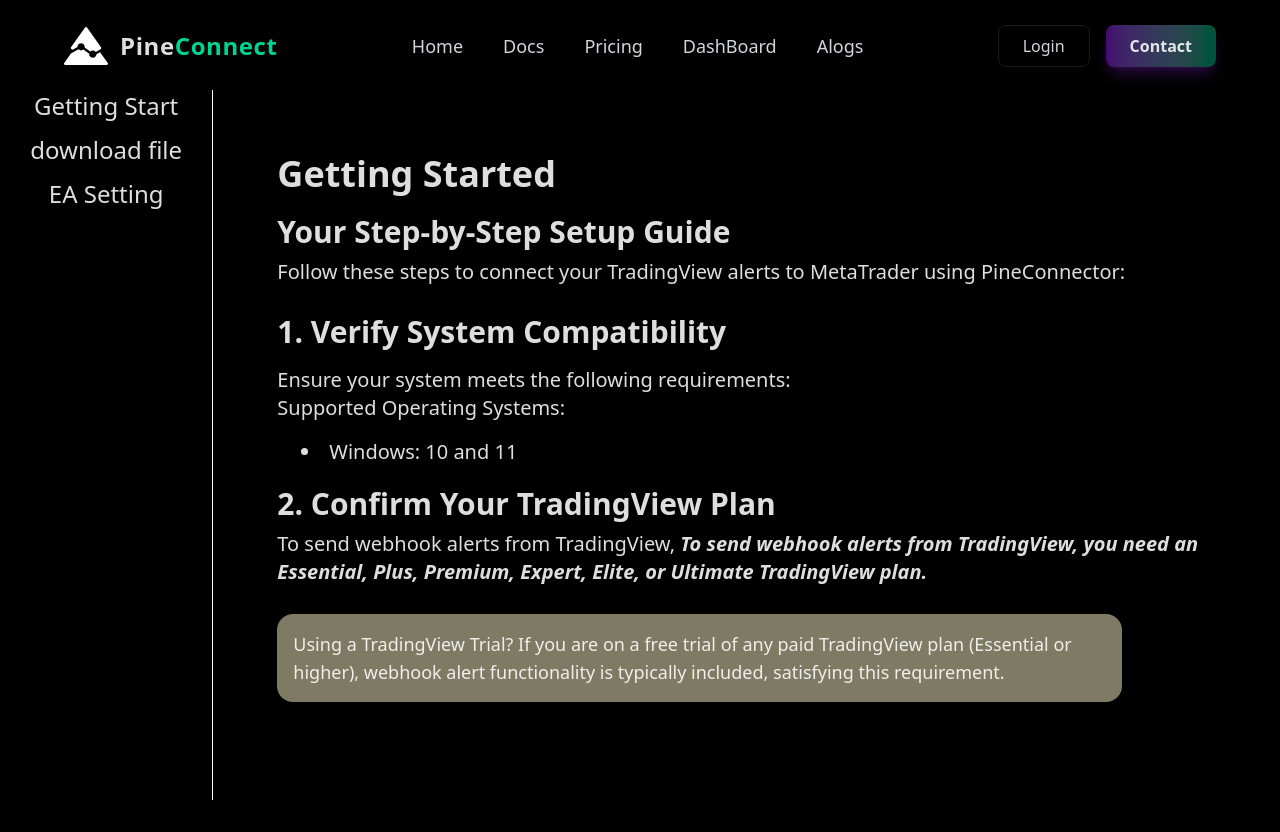
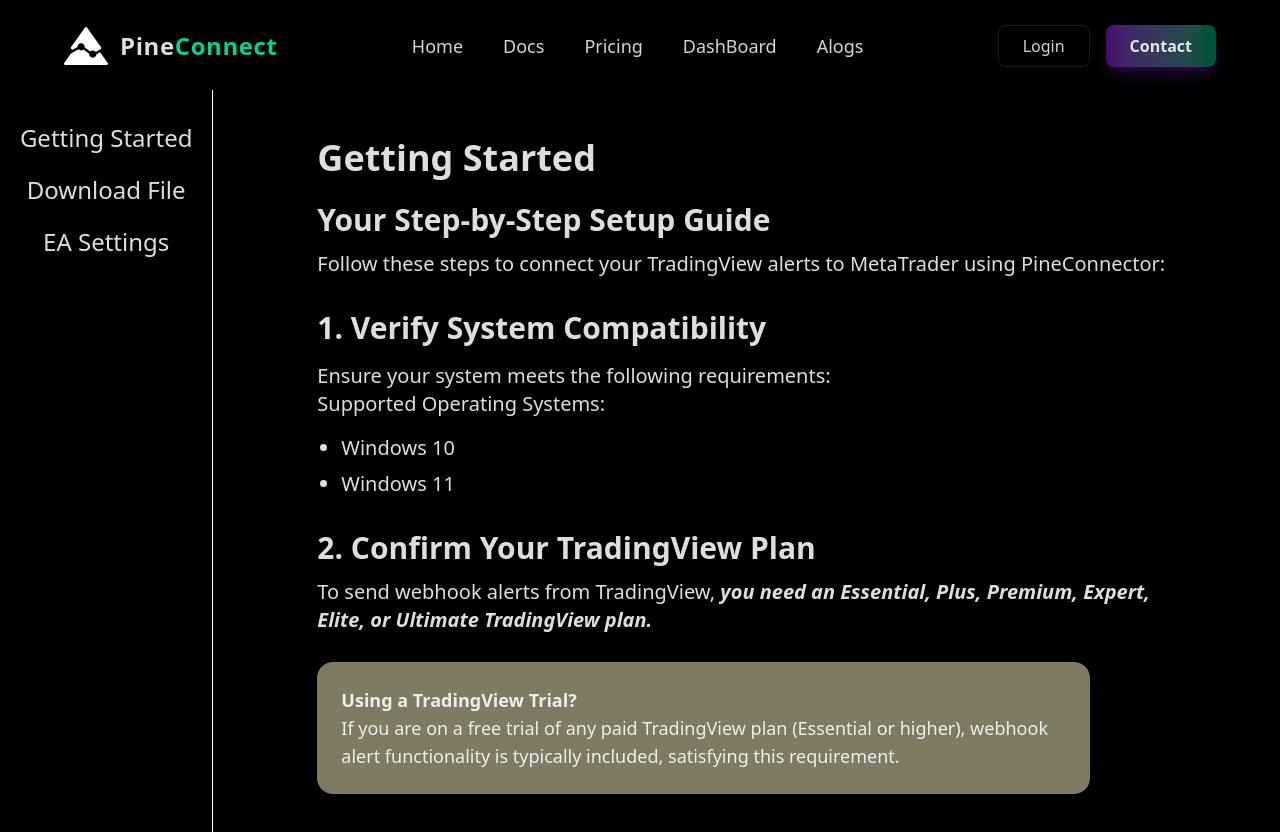
Before and after one commit to MANPREET-LAMBA/pineconnect, a React (Vite) app in the folder BridegeFrontend/: page /document in a window 1280 px wide. Shown: the top 832 px of the page. Before the commit the page ends 800 px from the top, so only its background shows below. Built offline with nearby package versions, Linux system fonts and the light colour scheme.

Commit message:
frontend change

```diff
--- a/BridegeFrontend/src/component/Docs.jsx
+++ b/BridegeFrontend/src/component/Docs.jsx
@@ -4,18 +4,88 @@
 import Working from "./Working";
 
 export default function Docs() {
-    const [set , sethandler] = useState("start");
+    const [activeTab, setActiveTab] = useState("start");
+    const [isMenuOpen, setIsMenuOpen] = useState(false);
+
+    const handleTabChange = (tab) => {
+        setActiveTab(tab);
+        setIsMenuOpen(false);
+    };
+
     return (
-        <div className=" grid grid-cols-6 w-full h-screen md:pt-[7%]">
-            <div className="row-span-1 border-r border-white  flex flex-col items-center gap-3 text-2xl">
-                <a href="" onClick={()=>{sethandler("Start")}}>Getting Start</a>
-                <a href="" onClick={()=>{sethandler("download")}}>download file</a>
-                <a href="">EA Setting</a>
+        <div className="w-full min-h-screen pt-16 md:pt-[7%]">
+
+            {/* Mobile Header */}
+            <div className="md:hidden flex items-center justify-between px-4 py-3 border-b border-white">
+                <h1 className="text-xl font-bold">Documentation</h1>
+
+                <button
+                    onClick={() => setIsMenuOpen(!isMenuOpen)}
+                    className="text-3xl"
+                >
+                    ☰
+                </button>
             </div>
-            <div className=" col-span-5 items-center justify-center">
-                  { set == "start" && <Starting/>}
-                   { set == "download" && <Download/>}
+
+            {/* Mobile Menu */}
+            {isMenuOpen && (
+                <div className="md:hidden flex flex-col gap-3 p-4 border-b border-white">
+                    <button
+                        onClick={() => handleTabChange("start")}
+                        className="text-left text-lg"
+                    >
+                        Getting Started
+                    </button>
+
+                    <button
+                        onClick={() => handleTabChange("download")}
+                        className="text-left text-lg"
+                    >
+                        Download File
+                    </button>
+
+                    <button
+                        onClick={() => handleTabChange("ea")}
+                        className="text-left text-lg"
+                    >
+                        EA Settings
+                    </button>
+                </div>
+            )}
+
+            <div className="grid grid-cols-1 md:grid-cols-6 w-full min-h-screen">
+
+                {/* Desktop Sidebar */}
+                <div className="hidden md:flex md:col-span-1 border-r border-white flex-col items-center gap-5 text-xl lg:text-2xl pt-8">
+                    <button
+                        onClick={() => handleTabChange("start")}
+                        className="hover:text-blue-400 transition"
+                    >
+                        Getting Started
+                    </button>
+
+                    <button
+                        onClick={() => handleTabChange("download")}
+                        className="hover:text-blue-400 transition"
+                    >
+                        Download File
+                    </button>
+
+                    <button
+                        onClick={() => handleTabChange("ea")}
+                        className="hover:text-blue-400 transition"
+                    >
+                        EA Settings
+                    </button>
+                </div>
+
+                {/* Content */}
+                <div className="col-span-1 md:col-span-5 w-full px-2 md:px-6 lg:px-10 py-4">
+                    {activeTab === "start" && <Starting />}
+                    {activeTab === "download" && <Download />}
+                    {activeTab === "ea" && <Working />}
+                </div>
             </div>
         </div>
-    )
+    );
 }
--- a/BridegeFrontend/src/component/Login.jsx
+++ b/BridegeFrontend/src/component/Login.jsx
@@ -13,7 +13,7 @@
   const response = async ()=>{
    try {
      const res =  await axios.get(
-      "http://localhost:3000/api/checkauth",
+      "https://pineconnect.onrender.com/api/checkauth",
       { withCredentials: true } ,
       {
         headers: {
@@ -26,7 +26,7 @@
 
    } catch (error) {
 
-
+    alert("enter valid email and password")
    }
 
 
@@ -43,7 +43,7 @@
 
   try {
     const response = await axios.post(
-      "http://localhost:3000/api/login",
+      "https://pineconnect.onrender.com/api/login",
       { email, password },
       { withCredentials: true } ,
       {
--- a/BridegeFrontend/src/component/Sign.jsx
+++ b/BridegeFrontend/src/component/Sign.jsx
@@ -29,7 +29,7 @@
 
     try {
       const res = await axios.post(
-        `https://bridge-etn0.onrender.com/api/newuser`,
+        `https://pineconnect.onrender.com/api/newuser`,
         formData,
         { withCredentials: true }
       );
--- a/BridegeFrontend/src/component/doc/Starting.jsx
+++ b/BridegeFrontend/src/component/doc/Starting.jsx
@@ -1,39 +1,66 @@
 export default function Starting() {
     return (
-        <div className="flex flex-col items-start">
-            <div className=" m-16">
+        <div className="w-full flex flex-col items-start">
+            <div className="w-full px-4 sm:px-6 md:px-10 lg:px-16 py-8">
+
+                {/* Heading */}
                 <div>
-                    <h1 className=" text-4xl font-bold">Getting Started</h1>
+                    <h1 className="text-3xl md:text-4xl font-bold">
+                        Getting Started
+                    </h1>
+                </div>
 
-                </div>
-                <div className=" text-xl pt-5 ">
-                    <h2 className="text-3xl font-bold">Your Step-by-Step Setup Guide</h2>
-                    <p className="pt-2">Follow these steps to connect your TradingView alerts to MetaTrader using PineConnector:</p>
-                    <h2 className="text-3xl font-bold pt-7">
-                        1.  Verify System Compatibility
+                {/* Section 1 */}
+                <div className="text-base md:text-xl pt-6">
+                    <h2 className="text-2xl md:text-3xl font-bold">
+                        Your Step-by-Step Setup Guide
+                    </h2>
 
-                    </h2>
-                    <p className="py-4">
-                        Ensure your system meets the following requirements:<br></br>
-                          Supported Operating Systems:
+                    <p className="pt-3">
+                        Follow these steps to connect your TradingView alerts to
+                        MetaTrader using PineConnector:
                     </p>
 
-                        <li className="list-disc ml-6 ">Windows: 10 and 11</li>
+                    <h2 className="text-2xl md:text-3xl font-bold pt-8">
+                        1. Verify System Compatibility
+                    </h2>
 
+                    <p className="py-4">
+                        Ensure your system meets the following requirements:
+                        <br />
+                        Supported Operating Systems:
+                    </p>
+
+                    <ul className="list-disc ml-6 space-y-2">
+                        <li>Windows 10</li>
+                        <li>Windows 11</li>
+                    </ul>
                 </div>
 
-                <div className=" text-xl pt-5 ">
-                    <h2 className="text-3xl font-bold">2. Confirm Your TradingView Plan</h2>
-                    <p className="pt-2">To send webhook alerts from TradingView, <span className="font-bold italic ">To send webhook alerts from TradingView, you need an Essential, Plus, Premium, Expert, Elite, or Ultimate TradingView plan.</span></p>
-                    <div className="text-lg w-[90%] bg-amber-100/50 mt-7 p-4 rounded-2xl">
-                        Using a TradingView Trial?
-If you are on a free trial of any paid TradingView plan (Essential or higher), webhook alert functionality is typically included, satisfying this requirement.
+                {/* Section 2 */}
+                <div className="text-base md:text-xl pt-8">
+                    <h2 className="text-2xl md:text-3xl font-bold">
+                        2. Confirm Your TradingView Plan
+                    </h2>
 
+                    <p className="pt-3">
+                        To send webhook alerts from TradingView,{" "}
+                        <span className="font-bold italic">
+                            you need an Essential, Plus, Premium, Expert, Elite,
+                            or Ultimate TradingView plan.
+                        </span>
+                    </p>
+
+                    <div className="text-sm md:text-lg w-full md:w-[90%] bg-amber-100/50 mt-7 p-4 md:p-6 rounded-2xl">
+                        <strong>Using a TradingView Trial?</strong>
+                        <br />
+                        If you are on a free trial of any paid TradingView plan
+                        (Essential or higher), webhook alert functionality is
+                        typically included, satisfying this requirement.
                     </div>
+                </div>
 
-
-                </div>
             </div>
         </div>
-    )
+    );
 }
--- a/BridegeFrontend/src/portal/Auth_check.jsx
+++ b/BridegeFrontend/src/portal/Auth_check.jsx
@@ -11,7 +11,7 @@
     const checkAuth = async () => {
       try {
         await axios.get(
-          "http://localhost:3000/api/checkauth",
+          "https://pineconnect.onrender.com/api/checkauth",
           { withCredentials: true }
         );
 
--- a/BridegeFrontend/src/portal/Portal_conn.jsx
+++ b/BridegeFrontend/src/portal/Portal_conn.jsx
@@ -27,7 +27,7 @@
       try {
         console.log("hello");
 
-        const res = await axios.get("http://localhost:3000/api/getLicense", { withCredentials: true });
+        const res = await axios.get("https://pineconnect.onrender.com/api/getLicense", { withCredentials: true });
         dataset(res.data);
         console.log(res);
       } catch (error) {
@@ -59,9 +59,7 @@
         </div>
 
         <div className="p-2 space-y-2 overflow-hidden">
-          <LicenseRow licenseKey="LIC-8X92-KD92-PL01" initialUser="Sohaib" initialType="Algo" status="Active" />
-          <LicenseRow licenseKey="LIC-2A44-M292-XQ88" initialUser="Sohaib" initialType="Manual" status="Active" />
-          <LicenseRow licenseKey="LIC-9P12-BB02-KL09" initialUser="Sohaib" initialType="Algo" status="Active" />
+
           {
             data.map((e)=>{
               return(          <LicenseRow licenseKey= {e.licenseKey} initialUser={e.licenseName} initialType="Algo" status={e.status} />
--- a/BridegeFrontend/src/portal/Portal_layout.jsx
+++ b/BridegeFrontend/src/portal/Portal_layout.jsx
@@ -31,7 +31,7 @@
 const logouthandler = async () => {
   try {
     const response = await axios.post(
-      'http://localhost:3000/api/logout',
+      'https://pineconnect.onrender.com/api/logout',
       {},
       {
         withCredentials: true,
@@ -125,7 +125,7 @@
                     S
                   </div>
                   <div className="flex-1 overflow-hidden">
-                    <p className="text-sm font-bold text-white truncate">Sohaib_User</p>
+                    <p className="text-sm font-bold text-white truncate">User</p>
                     <p className="text-[10px] text-emerald-500 font-bold uppercase tracking-widest">Active Plan</p>
                   </div>
                 </div>
```
Also changed, not shown: BridegeFrontend/src/component/Subscription.jsx (+13 -13 lines), BridegeFrontend/src/component/doc/Download.jsx (+26 -12 lines).
